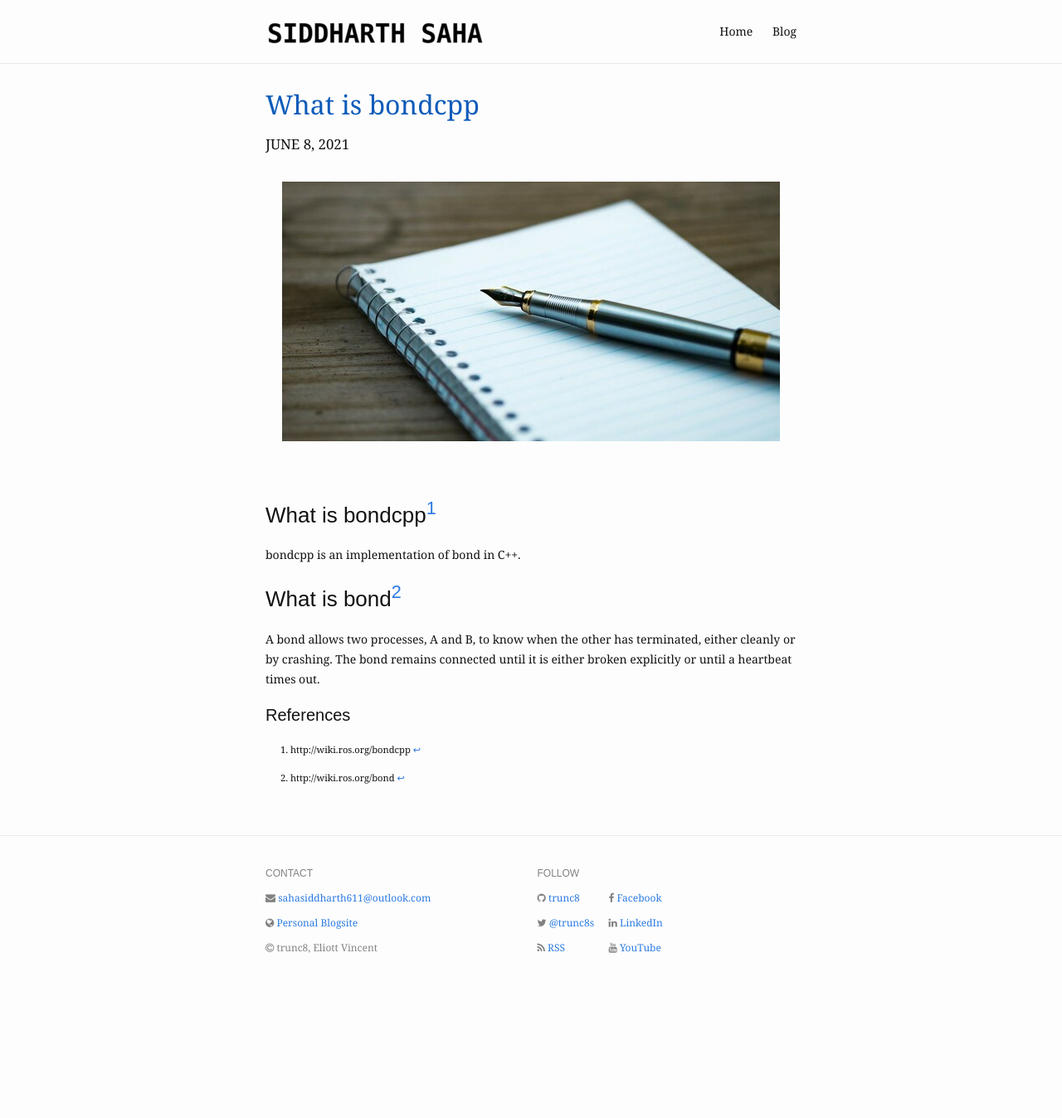
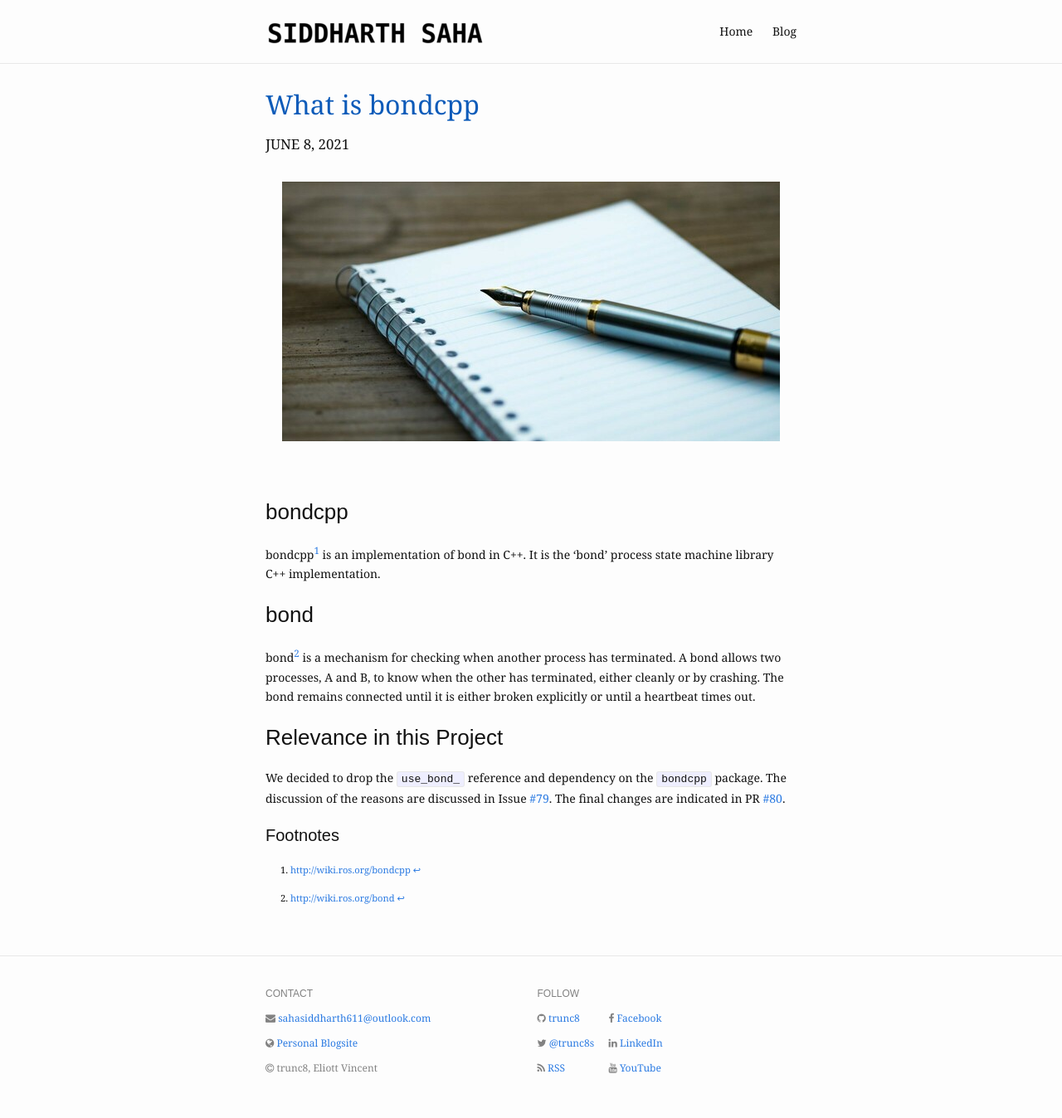
Before and after one commit to TheRoboticsClub/gsoc2021-Siddharth_Saha, a Jekyll site: the page built from docs/_posts/scribbles/2021-06-08-bondcpp.md, in a window 1280 px wide. Shown: the whole page at 83% size. Built offline with Jekyll 4.4.1, drawn with Linux system fonts in a browser that asks for light colours; nearby versions of some CDN libraries; before the commit the page ends 1203 px from its top, so only the background shows below that.

Commit message:
Updated bondcpp blog

```diff
--- a/docs/_posts/scribbles/2021-06-08-bondcpp.md
+++ b/docs/_posts/scribbles/2021-06-08-bondcpp.md
@@ -11,12 +11,20 @@ category: ""
 <br />
 <br />
 
-### What is bondcpp[^1]
-bondcpp is an implementation of bond in C++.
+### bondcpp
+bondcpp[^1] is an implementation of bond in C++. It is the 'bond' process state machine library C++ implementation.
 
-### What is bond[^2]
-A bond allows two processes, A and B, to know when the other has terminated, either cleanly or by crashing. The bond remains connected until it is either broken explicitly or until a heartbeat times out.
+### bond
+bond[^2] is a mechanism for checking when another process has terminated. A bond allows two processes, A and B, to know when the other has terminated, either cleanly or by crashing. The bond remains connected until it is either broken explicitly or until a heartbeat times out.
 
-#### References
-[^1]: http://wiki.ros.org/bondcpp
-[^2]: http://wiki.ros.org/bond
+### Relevance in this Project
+We decided to drop the `use_bond_` reference and dependency on the `bondcpp` package. The discussion of the reasons are discussed in Issue [#79][]. The final changes are indicated in PR [#80][].
+
+
+#### Footnotes
+[^1]: [http://wiki.ros.org/bondcpp](http://wiki.ros.org/bondcpp)
+[^2]: [http://wiki.ros.org/bond](http://wiki.ros.org/bond)
+
+
+[#79]: https://github.com/JdeRobot/CustomRobots/issues/79 "Issue #79"
+[#80]: https://github.com/JdeRobot/CustomRobots/pull/80 "Pull request #80"
```
Also changed, not shown: docs/_posts/scribbles/2021-05-17-roughwork.md (+1 -1 lines).
